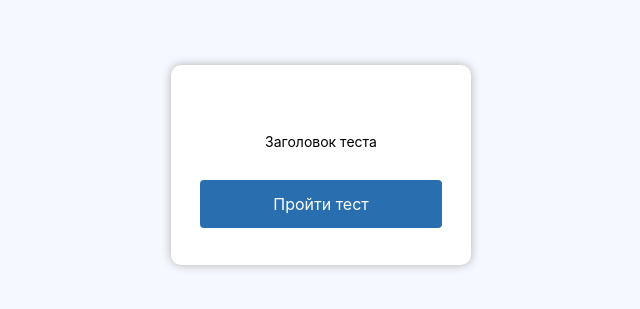
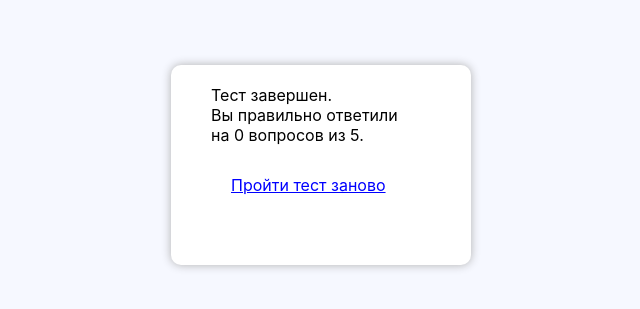
Before and after one commit to Slava4ka/scrumlogic_test_app, a React (Create React App) app: page / in a window 1280 px wide. Shown: the part 235-544 px from the top of the page, without its empty margins (319-959 px from the left). Built offline with nearby package versions, Linux system fonts and the light colour scheme.

Commit message:
added EndPoint scripts

```diff
--- a/src/components/Testing/Testing.jsx
+++ b/src/components/Testing/Testing.jsx
@@ -2,9 +2,15 @@ import React, { useState } from 'react'
 import style from './Testing.module.scss'
 import WelcomePoint from './components/WelcomePoint'
 import TestPoint from './components/TestPoint'
-import EndPoint from './components/EndPoint'
+import EndPoint from './components/EndPoint/EndPoint'
 import { connect } from 'react-redux'
-import { addAnswer, testStart } from '../../redux/reducers/testing-reducer'
+import {
+	addAnswer,
+	dropAnswers,
+	getNumberOfCorrectAnswers,
+	testFinish,
+	testStart,
+} from '../../redux/reducers/testing-reducer'
 
 const getBody = (
 	bodyState,
@@ -15,7 +21,10 @@ const getBody = (
 	questionsQuantity,
 	isTestStart,
 	currentQuestion,
-	testStart
+	testStart,
+	dropAnswers,
+	getNumberOfCorrectAnswers,
+	correctAnswersCounter
 ) => {
 	switch (bodyState) {
 		case 1:
@@ -37,7 +46,15 @@ const getBody = (
 				/>
 			)
 		case 3:
-			return <EndPoint setBodyState={setBodyState} />
+			return (
+				<EndPoint
+					setBodyState={setBodyState}
+					questionsQuantity={questionsQuantity}
+					dropAnswers={dropAnswers}
+					getNumberOfCorrectAnswers={getNumberOfCorrectAnswers}
+					correctAnswersCounter={correctAnswersCounter}
+				/>
+			)
 		default:
 			return <WelcomePoint setBodyState={setBodyState} />
 	}
@@ -51,13 +68,20 @@ const Testing = ({
 	currentQuestion,
 	addAnswer,
 	testStart,
+	testFinish,
+	dropAnswers,
+	getNumberOfCorrectAnswers,
+	correctAnswersCounter,
 }) => {
-	const [bodyState, setState] = useState(1)
+	const [bodyState, setState] = useState(3)
 
 	const onSubmit = formData => {
 		addAnswer(formData)
 		console.log(formData)
-		if (currentQuestion === questionsQuantity) setState(3)
+		if (currentQuestion === questionsQuantity){
+			testFinish()
+			setState(3)
+		}
 		console.log(
 			`currentQuestion: ${currentQuestion}; questionsQuantity ${questionsQuantity}`
 		)
@@ -72,7 +96,10 @@ const Testing = ({
 		questionsQuantity,
 		isTestStart,
 		currentQuestion,
-		testStart
+		testStart,
+		dropAnswers,
+		getNumberOfCorrectAnswers,
+		correctAnswersCounter
 	)
 
 	return (
@@ -88,6 +115,13 @@ const mapStateToProps = state => ({
 	questionsQuantity: state.testingReducer.questionsQuantity,
 	isTestStart: state.testingReducer.isTestStart,
 	currentQuestion: state.testingReducer.currentQuestion,
+	correctAnswersCounter: state.testingReducer.correctAnswersCounter,
 })
 
-export default connect(mapStateToProps, { addAnswer, testStart })(Testing)
+export default connect(mapStateToProps, {
+	addAnswer,
+	testStart,
+	testFinish,
+	dropAnswers,
+	getNumberOfCorrectAnswers,
+})(Testing)
--- a/src/components/Testing/components/EndPoint.jsx
+++ /dev/null
@@ -1,7 +0,0 @@
-import React from 'react'
-import style from './points.module.scss'
-
-const EndPoint = () => {
-	return <div>EndPoint</div>
-}
-export default EndPoint
--- /dev/null
+++ b/src/components/Testing/components/EndPoint/EndPoint.jsx
@@ -0,0 +1,40 @@
+import React, { useEffect } from 'react'
+import style from './EndPoint.module.scss'
+
+const EndPoint = ({
+	setBodyState,
+	questionsQuantity,
+	dropAnswers,
+	getNumberOfCorrectAnswers,
+	correctAnswersCounter,
+}) => {
+	useEffect(() => {
+		getNumberOfCorrectAnswers()
+	})
+
+	const startNewTest = () => {
+		setBodyState(1)
+		dropAnswers()
+	}
+
+	return (
+		<div className={`${style.endPoint} ${style.endPoint__margin}`}>
+			<div>
+				<p className={style.endPoint__text}>Тест завершен.</p>
+				<p className={style.endPoint__text}>Вы правильно ответили</p>
+				<p className={style.endPoint__text}>
+					на {correctAnswersCounter} вопросов из {questionsQuantity}.
+				</p>
+			</div>
+			<div>
+				<p
+					className={`${style.endPoint__link} ${style.endPoint__link_margin}`}
+					onClick={() => startNewTest()}
+				>
+					Пройти тест заново
+				</p>
+			</div>
+		</div>
+	)
+}
+export default EndPoint
--- /dev/null
+++ b/src/components/Testing/components/EndPoint/EndPoint.module.scss
@@ -0,0 +1,25 @@
+@import '../points.module';
+
+.endPoint {
+  display: flex;
+  flex-direction: column;
+
+  .endPoint__text {
+    margin: 0;
+  }
+
+  .endPoint__link {
+    cursor: pointer;
+    color: blue;
+    text-decoration: underline;
+  }
+
+  .endPoint__link_margin {
+    margin-top: 30px;
+    margin-left: 20px;
+  }
+}
+
+.endPoint__margin {
+  margin: 20px 40px;
+}
--- a/src/redux/reducers/testing-reducer.js
+++ b/src/redux/reducers/testing-reducer.js
@@ -17,7 +17,9 @@ const initialState = {
 	correctAnswersCounter: 0,
 }
 
-const countTheCorrectAnswers = () => {}
+const countTheCorrectAnswers = () => {
+	return 0
+}
 
 const TestingReducer = (state = initialState, action) => {
 	switch (action.type) {
@@ -38,7 +40,7 @@ const TestingReducer = (state = initialState, action) => {
 		}
 
 		case DROP_USER_ANSWERS: {
-			return { ...state, userAnswers: [] }
+			return { ...state, userAnswers: [], correctAnswersCounter: 0 }
 		}
 
 		case GET_THE_NUMBER_OF_CORRECT_ANSWERS: {
```
